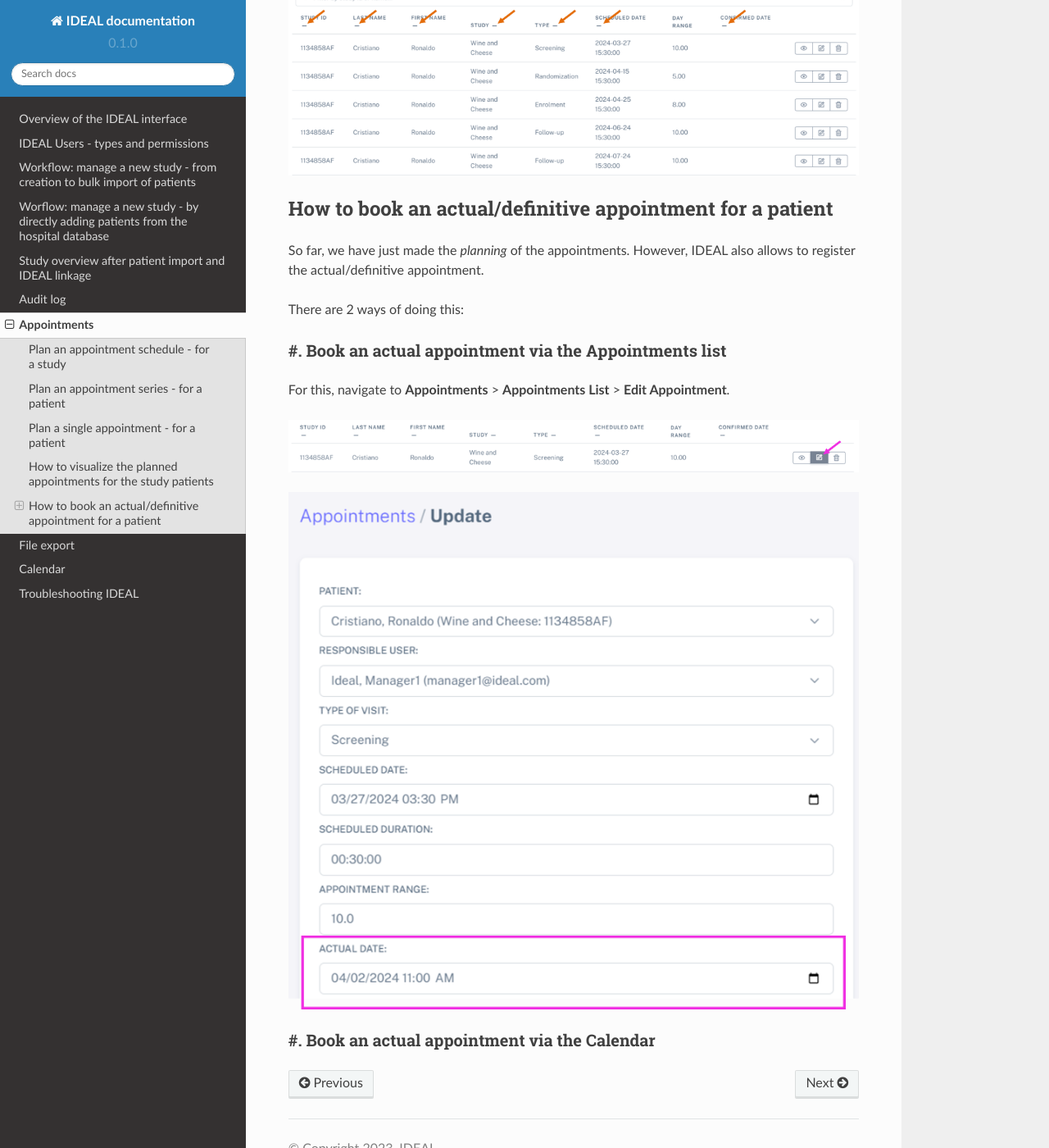
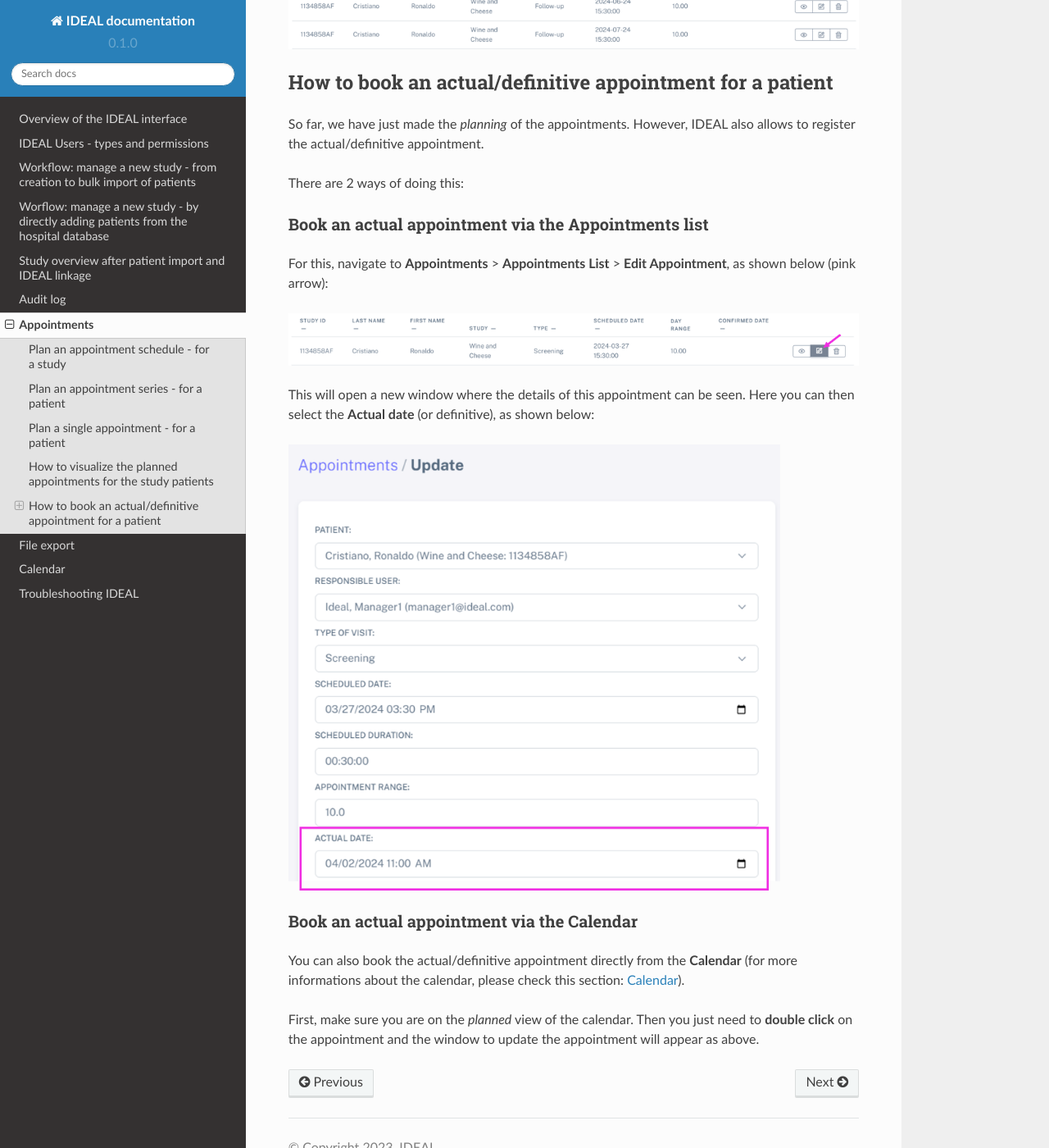
Before and after one commit to Nynuphar/IDEAL-doc, a Sphinx documentation site: the page built from docs/source/appointments.rst, in a window 1280 px wide and 1400 px high, scrolled down 4432 px. Shown: the whole window at 82% size. Built offline with Sphinx 7.4.7 and the Read the Docs theme 2.0.0, drawn with Linux system fonts in a browser that asks for light colours.

Commit message:
Update appointments.rst

```diff
--- a/docs/source/appointments.rst
+++ b/docs/source/appointments.rst
@@ -28,6 +28,7 @@ Here you can specify different things:
 See below the appointment schedule for the study *Wine and Cheese*.
 
 .. image:: AppScheduled.png
+  :width: 600
 
 The appointment schedule can then be visualized by navigating to: **Appointment schedules** > **Appointment Schedule list**.
 
@@ -47,6 +48,7 @@ Plan an appointment series - for a patient
 Navigate to **Appointments** > **Create Appointment Series** to create an appointment series, make sure you select your study (in this case, *Wine and Cheese*) in the **Study filter**. Then, select the patient (for example here *Cristiano Ronaldo*)and the day 1 for this patient (preferred starting date and time) and save.
 
 .. image:: AppSeries.png
+  :width: 600
 
 You can then visualize these appointments in the **Appointments** > **Appointment List**. As shown below:
 
@@ -83,16 +85,21 @@ So far, we have just made the *planning* of the appointments. However, IDEAL als
 
 There are 2 ways of doing this:
 
-#. Book an actual appointment via the **Appointments list**
+Book an actual appointment via the **Appointments list**
 =============================================================
 
-For this, navigate to **Appointments** > **Appointments List** > **Edit Appointment**.
+For this, navigate to **Appointments** > **Appointments List** > **Edit Appointment**, as shown below (pink arrow):
 
 .. image:: AppEdit.png
 
+This will open a new window where the details of this appointment can be seen. Here you can then select the **Actual date** (or definitive), as shown below:
+
 .. image:: AppUpdate.png
+  :width: 600
 
+Book an actual appointment via the **Calendar**
+=============================================================
 
+You can also book the actual/definitive appointment directly from the **Calendar** (for more informations about the calendar, please check this section: :doc:`calendar`).
 
-#. Book an actual appointment via the **Calendar**
-=============================================================
+First, make sure you are on the *planned* view of the calendar. Then you just need to **double click** on the appointment and the window to update the appointment will appear as above.
```
